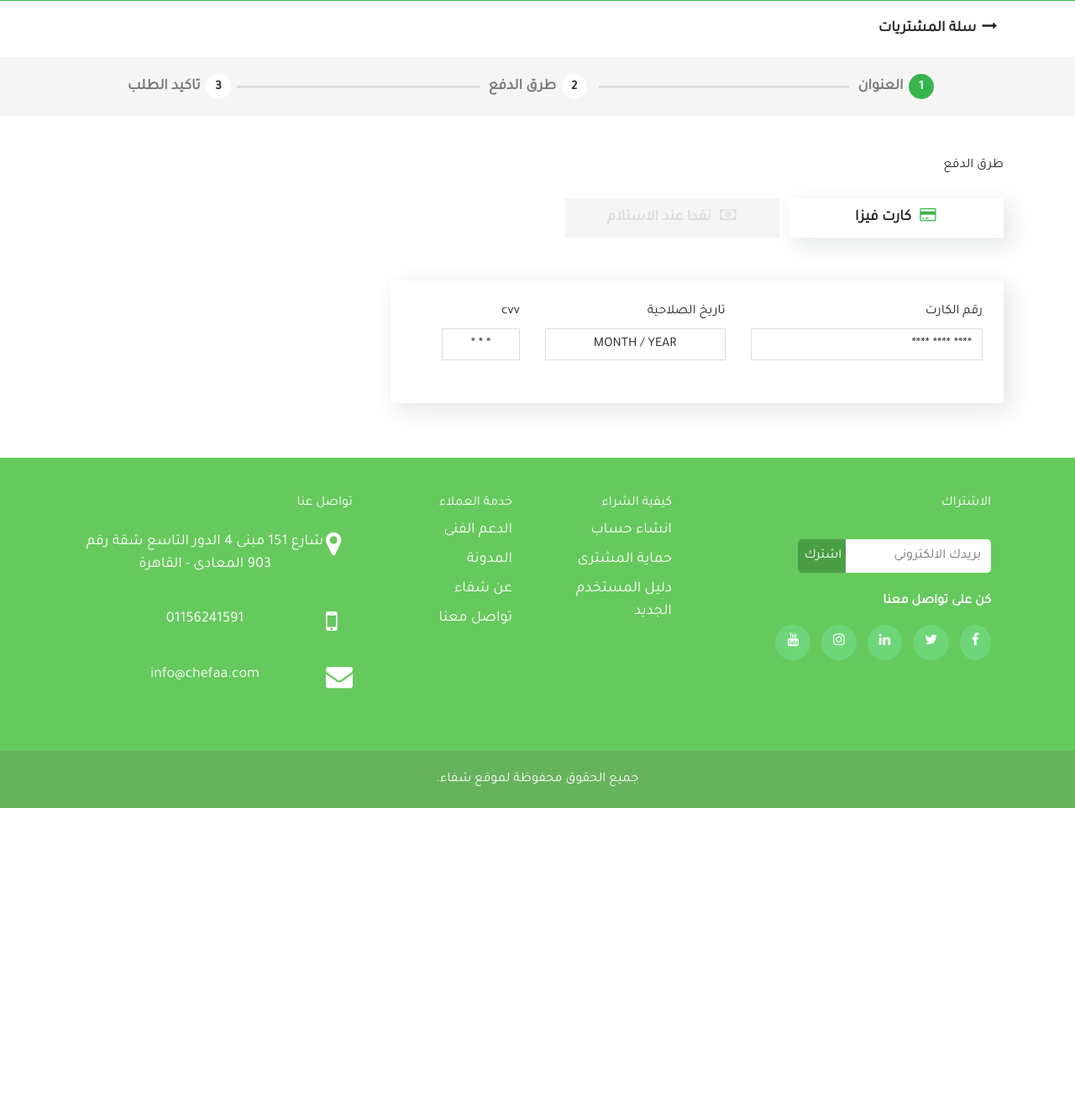
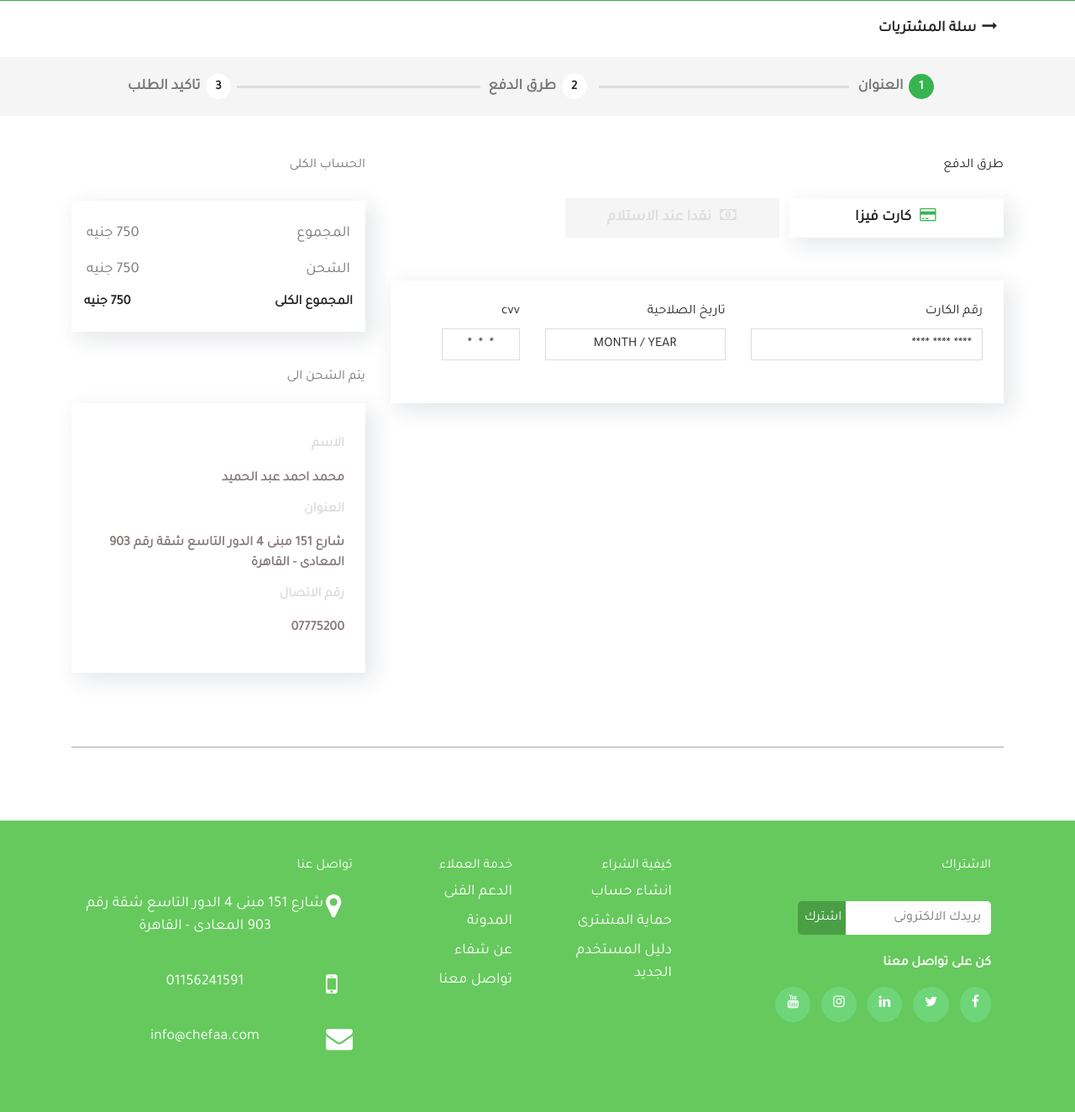
Before and after one commit to Hesham124/chefaa_store, a PHP site: page /checkout.php in a window 1280 px wide. Shown: the part 158-1482 px from the top of the page at 84% size. Before the commit the page ends 1120 px from the top, so only its background shows below. Run offline with PHP 8.4, Linux system fonts and the light colour scheme.

Commit message:
complete design of payment methods step

```diff
--- a/checkout.php
+++ b/checkout.php
@@ -428,7 +428,7 @@
                                             <div class = "cvv" >
                                                 <div class = "form-group" >
                                                     <label for = "cvv" >  cvv </label>
-                                                    <input type = "text" name = "cvv" class = "form-control" placeholder = "* * *" />
+                                                    <input type = "text" name = "cvv" class = "form-control" placeholder = "*  *  *" />
                                                 </div>
                                              </div>
                                             <!-- End CVV -->
@@ -447,9 +447,47 @@
                          </div>
                      </div>
                      <div class = "col-lg-4" >
-
+                         <!-- Start Total Price Section -->
+                         <div class = "total_price" >
+                             <h6> الحساب الكلى </h6>
+                             <!-- Start Table -->
+                             <div class = "price_table" >
+                                <div class = "price_row" >
+                                    <div class = "price_cell" > المجموع </div>
+                                    <div class = "price_cell" > 750 جنيه </div>
+                                </div>
+                                <div class = "price_row" >
+                                    <div class = "price_cell" > الشحن </div>
+                                    <div class = "price_cell" > 750 جنيه </div>
+                                </div>
+                                <div class = "price_row" >
+                                    <div class = "price_cell" > المجموع الكلى </div>
+                                    <div class = "price_cell" > 750 جنيه </div>
+                                </div>
+                             </div>
+                             <!-- End Table -->
+                        </div>
+                         <!-- End Total Price Section -->
+                         <!-- Start Shipping Infos Section -->
+                          <div class = "shipping_infos" >
+                             <h6> يتم الشحن الى </h6>
+                             <div class = "location_infos" >
+                                <div class = "location_info" >
+                                    <h6> الاسم </h6>
+                                    <p> محمد احمد عبد الحميد </p>
+                                    <h6> العنوان </h6>
+                                    <p>
+                                    شارع 151 مبنى 4 الدور التاسع شقة رقم 903 المعادى - القاهرة
+                                    </p>
+                                    <h6>  رقم الاتصال </h6>
+                                    <p> 07775200 </p>
+                                </div>
+                             </div>
+                         </div>
+                         <!-- End Shipping Infos Section -->
                      </div>
                  </div>
+                 <hr />
              </div>
          </div>
 
```
